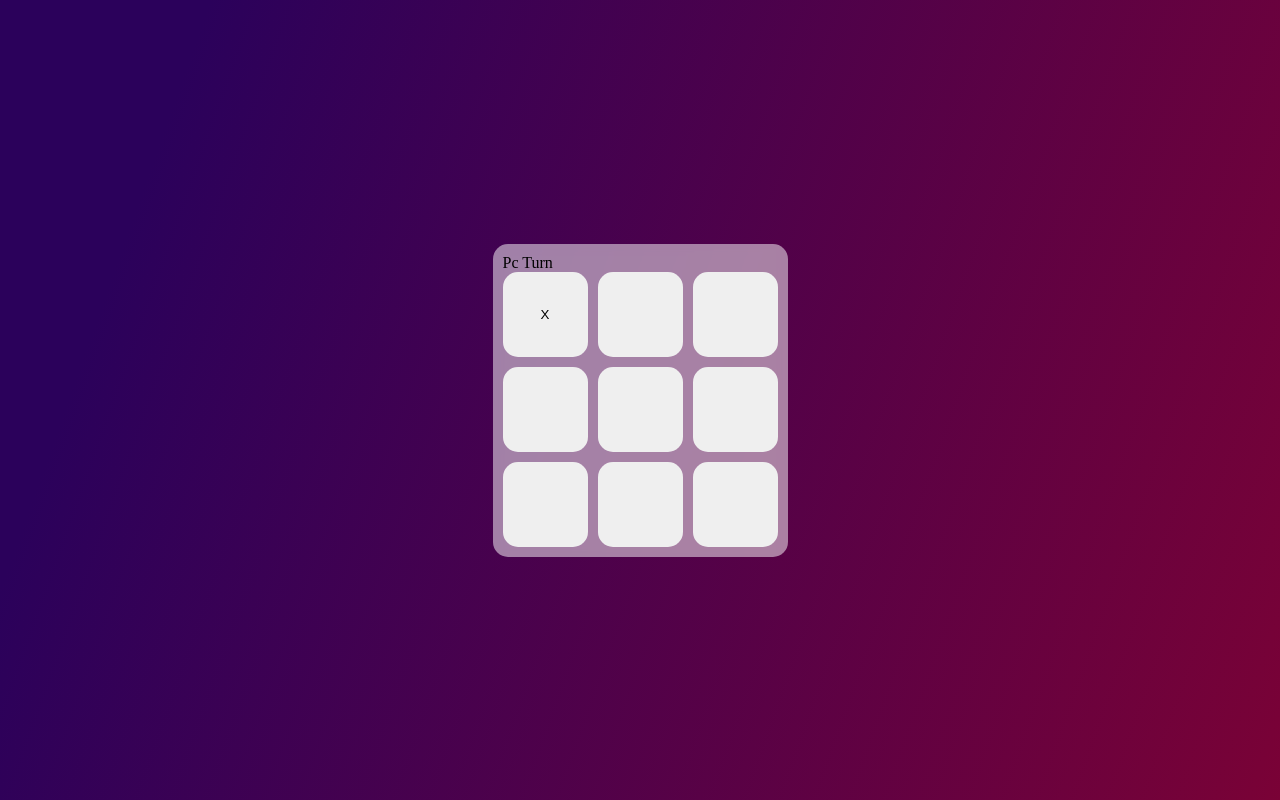
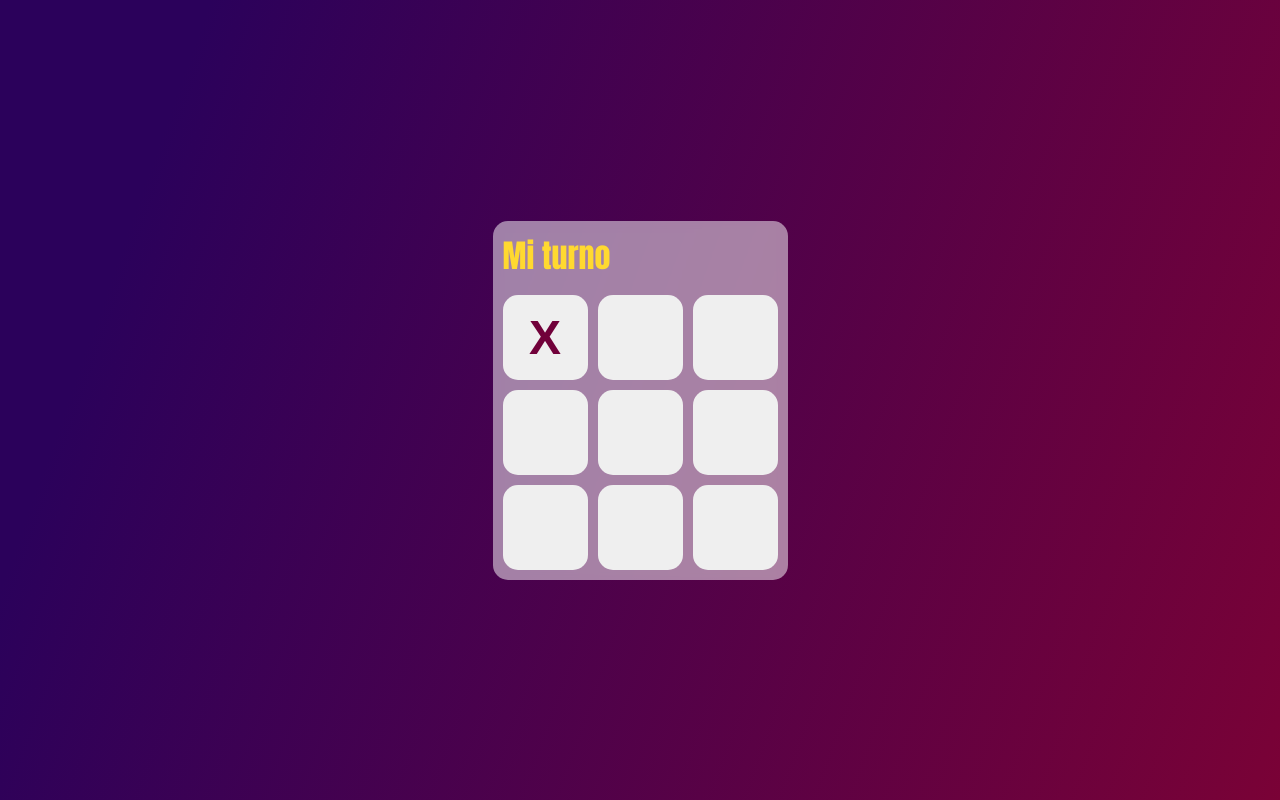
Before and after one commit to AlbertoDLR14/tres-en-raya, a plain HTML site: page index.html in a window 1280 px wide. Drawn offline with Linux system fonts and the light colour scheme.

Commit message:
Fin Codigo

```diff
--- a/css/main.css
+++ b/css/main.css
@@ -17,6 +17,9 @@ body{
     backdrop-filter: blur(5px);
     padding: 10px;
     border-radius: 15px;
+    display: flex;
+    flex-direction: column;
+    gap: 15px;
 }
 #board{
     display: flex;
@@ -33,4 +36,14 @@ body{
     height: 85px;
     border-radius: 15px;
     border: none;
+    font-size: 3em;
+    font-weight: bold;
+    font-family:Arial, Helvetica, sans-serif;
+    color: #71013A;
 }
+
+#player{
+    font-size: 2em;
+    font-family: Impact, Haettenschweiler, 'Arial Narrow Bold', sans-serif;
+    color: rgb(255, 217, 48);
+}
--- a/js/main.js
+++ b/js/main.js
@@ -36,9 +36,20 @@ function playerPlays(){
                 board[row][column] = 'O';
                 cell.textContent = board[row][column];
 
-                //2:48:27
+                turn = 1;
+                playerDiv.textContent = `${turn === 0 ? 'Mi turno' : 'Turno del pc'}`;
+                const won = checkIfWinner();
 
-                pcPlays();
+                if(won == "none"){
+                    pcPlays();
+                    return;
+                }
+
+                if(won == "draw"){
+                    renderDraw();
+                    cell.removeEventListener('click', this);
+                    return;
+                }
             })
         }
     });
@@ -72,6 +83,7 @@ function pcPlays(){
             }
         }
         turn = 0;
+        playerDiv.textContent = `${turn === 0 ? 'Mi turno' : 'Turno de la máquina'}`;
         renderBoard();
         renderCurrentPlayer();
 
@@ -136,15 +148,15 @@ function checkIfCanWin(){
 }
 
 function checkIfWinner(){
-    const p1 = arr[0][0];
-    const p2 = arr[0][1];
-    const p3 = arr[0][2];
-    const p4 = arr[1][0];
-    const p5 = arr[1][1];
-    const p6 = arr[1][2];
-    const p7 = arr[2][0];
-    const p8 = arr[2][1];
-    const p9 = arr[2][2];
+    const p1 = board[0][0];
+    const p2 = board[0][1];
+    const p3 = board[0][2];
+    const p4 = board[1][0];
+    const p5 = board[1][1];
+    const p6 = board[1][2];
+    const p7 = board[2][0];
+    const p8 = board[2][1];
+    const p9 = board[2][2];
 
     const s1 = [p1, p2, p3];
     const s2 = [p4, p5, p6];
@@ -160,12 +172,12 @@ function checkIfWinner(){
     })
 
     if(res.length > 0){
-        if(res[0] === 'XXX'){
-            playerDiv.textContent = "PC Wins"
-            return 'pcwon'
+        if(res[0][0] === 'X'){
+            playerDiv.textContent = "¡Ganó la máquina!";
+            return 'pcwon';
         }else{
-            playerDiv.textContent = "User Wins"
-            return 'userwon'
+            playerDiv.textContent = "¡Ganaste!";
+            return 'userwon';
         }
     }else{
         let draw = true;
@@ -181,7 +193,7 @@ function checkIfWinner(){
 }
 
 function renderCurrentPlayer(){}
-playerDiv.textContent = `${turn === 0 ? 'Player turn' : 'Pc Turn'}`
+playerDiv.textContent = `${turn === 0 ? 'Mi turno' : 'Turno de la máquina'}`;
 
 function renderBoard(){
     const html = board.map(row =>{
```
